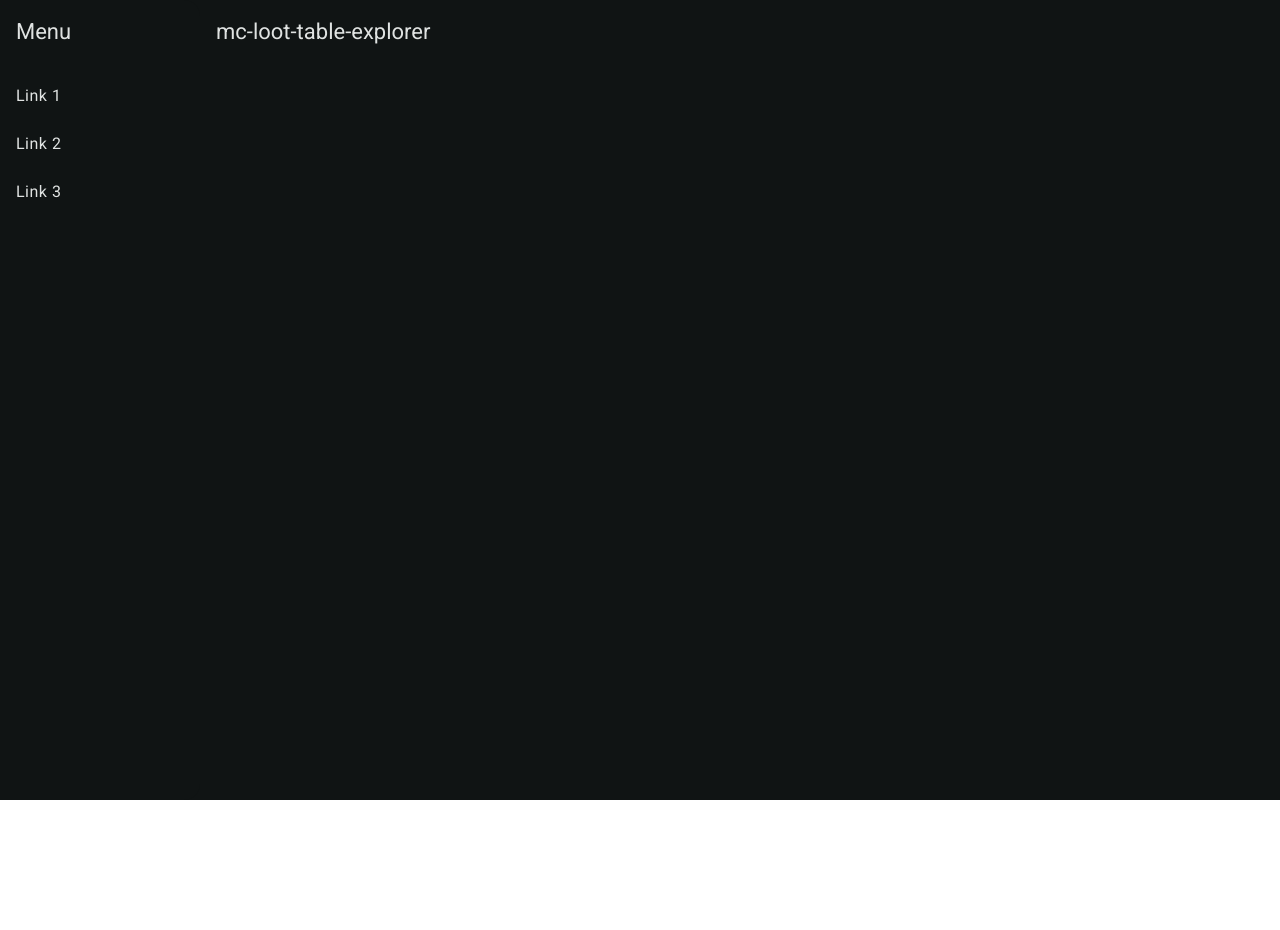
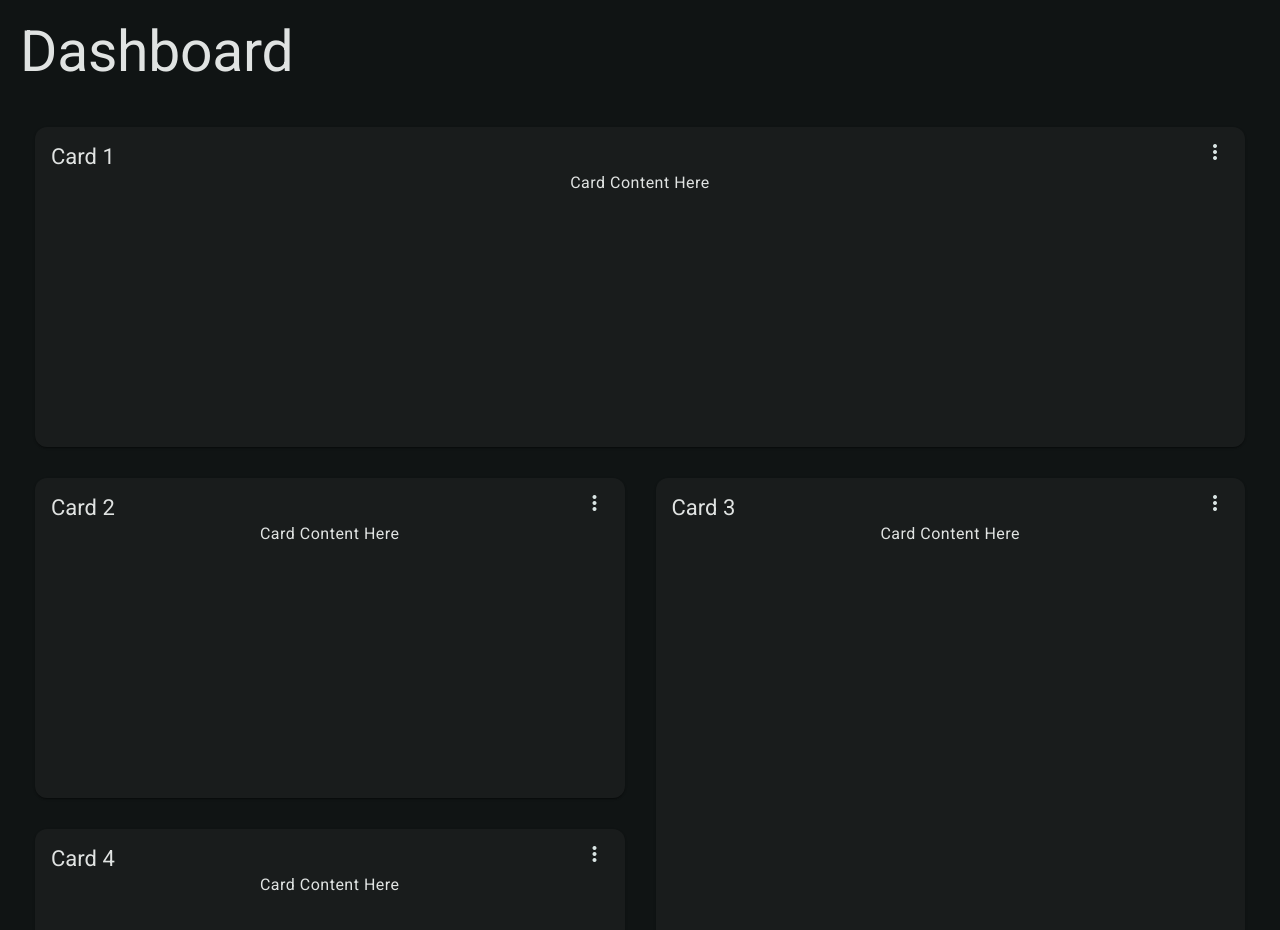
Before and after one commit to soni801/mc-loot-table-explorer, an Angular app: page / in a window 1280 px wide. Shown: the top 930 px of the page. Before the commit the page ends 800 px from the top, so only its background shows below. Built offline with nearby package versions, Linux system fonts and the light colour scheme.

Commit message:
feat: create dashboard instead

```diff
--- a/src/app/home/home.component.html
+++ b/src/app/home/home.component.html
@@ -1,28 +1,26 @@
-<mat-sidenav-container class="sidenav-container">
-  <mat-sidenav #drawer class="sidenav" fixedInViewport
-      [attr.role]="(isHandset$ | async) ? 'dialog' : 'navigation'"
-      [mode]="(isHandset$ | async) ? 'over' : 'side'"
-      [opened]="(isHandset$ | async) === false">
-    <mat-toolbar>Menu</mat-toolbar>
-    <mat-nav-list>
-      <a mat-list-item href="#">Link 1</a>
-      <a mat-list-item href="#">Link 2</a>
-      <a mat-list-item href="#">Link 3</a>
-    </mat-nav-list>
-  </mat-sidenav>
-  <mat-sidenav-content>
-    <mat-toolbar color="primary">
-      @if (isHandset$ | async) {
-        <button
-          type="button"
-          aria-label="Toggle sidenav"
-          mat-icon-button
-          (click)="drawer.toggle()">
-          <mat-icon aria-label="Side nav toggle icon">menu</mat-icon>
-        </button>
-      }
-      <span>mc-loot-table-explorer</span>
-    </mat-toolbar>
-    <!-- Add Content Here -->
-  </mat-sidenav-content>
-</mat-sidenav-container>
+<div class="grid-container">
+  <h1 class="mat-h1">Dashboard</h1>
+  <mat-grid-list cols="2" rowHeight="350px">
+    @for (card of cards | async; track card) {
+      <mat-grid-tile [colspan]="card.cols" [rowspan]="card.rows">
+        <mat-card class="dashboard-card">
+          <mat-card-header>
+            <mat-card-title>
+              {{card.title}}
+              <button mat-icon-button class="more-button" [matMenuTriggerFor]="menu" aria-label="Toggle menu">
+                <mat-icon>more_vert</mat-icon>
+              </button>
+              <mat-menu #menu="matMenu" xPosition="before">
+                <button mat-menu-item>Expand</button>
+                <button mat-menu-item>Remove</button>
+              </mat-menu>
+            </mat-card-title>
+          </mat-card-header>
+          <mat-card-content class="dashboard-card-content">
+            <div>Card Content Here</div>
+          </mat-card-content>
+        </mat-card>
+      </mat-grid-tile>
+    }
+  </mat-grid-list>
+</div>
--- a/src/app/home/home.component.scss
+++ b/src/app/home/home.component.scss
@@ -1,17 +1,21 @@
-.sidenav-container {
-  height: 100%;
+.grid-container {
+  margin: 20px;
 }
 
-.sidenav {
-  width: 200px;
+.dashboard-card {
+  position: absolute;
+  top: 15px;
+  left: 15px;
+  right: 15px;
+  bottom: 15px;
 }
 
-.sidenav .mat-toolbar {
-  background: inherit;
+.more-button {
+  position: absolute;
+  top: 5px;
+  right: 10px;
 }
 
-.mat-toolbar.mat-primary {
-  position: sticky;
-  top: 0;
-  z-index: 1;
+.dashboard-card-content {
+  text-align: center;
 }
--- a/src/app/home/home.component.ts
+++ b/src/app/home/home.component.ts
@@ -1,13 +1,12 @@
 import { Component, inject } from '@angular/core';
-import { BreakpointObserver, Breakpoints } from '@angular/cdk/layout';
+import { Breakpoints, BreakpointObserver } from '@angular/cdk/layout';
+import { map } from 'rxjs/operators';
 import { AsyncPipe } from '@angular/common';
-import { MatToolbarModule } from '@angular/material/toolbar';
+import { MatGridListModule } from '@angular/material/grid-list';
+import { MatMenuModule } from '@angular/material/menu';
+import { MatIconModule } from '@angular/material/icon';
 import { MatButtonModule } from '@angular/material/button';
-import { MatSidenavModule } from '@angular/material/sidenav';
-import { MatListModule } from '@angular/material/list';
-import { MatIconModule } from '@angular/material/icon';
-import { Observable } from 'rxjs';
-import { map, shareReplay } from 'rxjs/operators';
+import { MatCardModule } from '@angular/material/card';
 
 @Component({
   selector: 'app-home',
@@ -15,20 +14,35 @@
   styleUrl: './home.component.scss',
   standalone: true,
   imports: [
-    MatToolbarModule,
+    AsyncPipe,
+    MatGridListModule,
+    MatMenuModule,
+    MatIconModule,
     MatButtonModule,
-    MatSidenavModule,
-    MatListModule,
-    MatIconModule,
-    AsyncPipe,
+    MatCardModule
   ]
 })
 export class HomeComponent {
   private breakpointObserver = inject(BreakpointObserver);
 
-  isHandset$: Observable<boolean> = this.breakpointObserver.observe(Breakpoints.Handset)
-    .pipe(
-      map(result => result.matches),
-      shareReplay()
-    );
+  /** Based on the screen size, switch from standard to one column per row */
+  cards = this.breakpointObserver.observe(Breakpoints.Handset).pipe(
+    map(({ matches }) => {
+      if (matches) {
+        return [
+          { title: 'Card 1', cols: 1, rows: 1 },
+          { title: 'Card 2', cols: 1, rows: 1 },
+          { title: 'Card 3', cols: 1, rows: 1 },
+          { title: 'Card 4', cols: 1, rows: 1 }
+        ];
+      }
+
+      return [
+        { title: 'Card 1', cols: 2, rows: 1 },
+        { title: 'Card 2', cols: 1, rows: 1 },
+        { title: 'Card 3', cols: 1, rows: 2 },
+        { title: 'Card 4', cols: 1, rows: 1 }
+      ];
+    })
+  );
 }
--- a/src/index.html
+++ b/src/index.html
@@ -9,7 +9,7 @@
   <link href="https://fonts.googleapis.com/css2?family=Roboto:wght@300;400;500&display=swap" rel="stylesheet">
   <link href="https://fonts.googleapis.com/icon?family=Material+Icons" rel="stylesheet">
 </head>
-<body class="mat-typography">
+<body class="mat-typography mat-app-background">
   <app-root></app-root>
 </body>
 </html>
```
